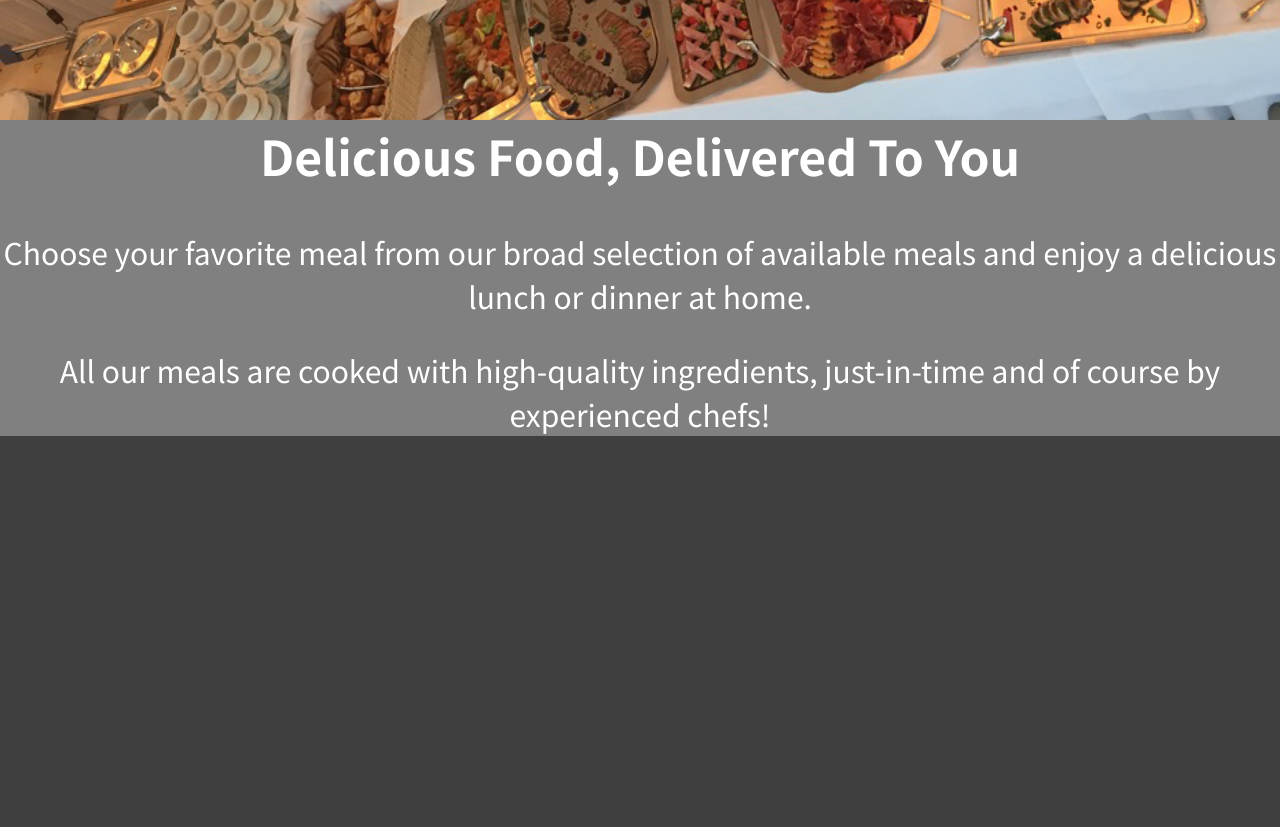
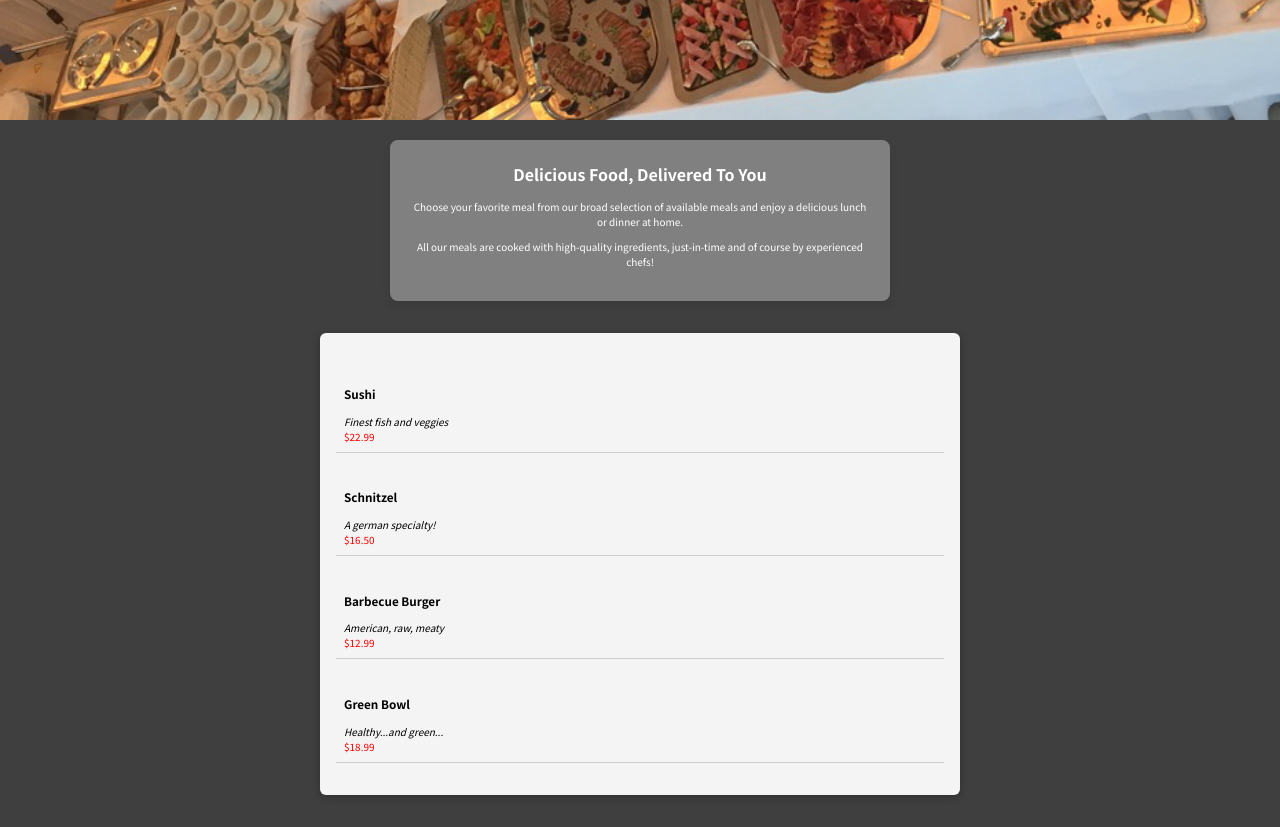
Before and after one commit to jaseelamahar/Restaurant-App, a React (Create React App) app: page / in a window 1280 px wide. Shown: the part 280-1107 px from the top of the page. Before the commit the page ends 800 px from the top, so only its background shows below. Built offline with nearby package versions, Linux system fonts and the light colour scheme.

Commit message:
added MealItem

```diff
--- a/src/App.js
+++ b/src/App.js
@@ -8,7 +8,9 @@
   return (
     <Fragment>
       <Header/>
+      <main>
       <Meals/>
+      </main>
       </Fragment>
   );
 }
--- /dev/null
+++ b/src/components/Meals/AvailableMeals.js
@@ -0,0 +1,61 @@
+import React from 'react'
+import classes from "./AvailableMeals.module.css"
+import Card from "../UI/Card"
+import MealItem from './Meals/MealItem';
+
+
+
+const DUMMY_MEALS = [
+    {
+      id: 'm1',
+      name: 'Sushi',
+      description: 'Finest fish and veggies',
+      price: 22.99,
+    },
+    {
+      id: 'm2',
+      name: 'Schnitzel',
+      description: 'A german specialty!',
+      price: 16.5,
+    },
+    {
+      id: 'm3',
+      name: 'Barbecue Burger',
+      description: 'American, raw, meaty',
+      price: 12.99,
+    },
+    {
+      id: 'm4',
+      name: 'Green Bowl',
+      description: 'Healthy...and green...',
+      price: 18.99,
+    },
+  ];
+
+
+  const  AvailableMeals=()=> {
+    //console.log( DUMMY_MEALS);
+
+    const mealsList = DUMMY_MEALS.map((meal) => (
+        <MealItem
+        key={meal.id}
+        name={meal.name}
+        description={meal.description}
+        price={meal.price}
+        />
+
+    ));
+    console.log( mealsList);
+    return (
+      <section className={classes.meals}>
+        <Card>
+        <ul>
+           {mealsList}
+        </ul>
+        </Card>
+
+      </section>
+    )
+  }
+
+  export default AvailableMeals
--- /dev/null
+++ b/src/components/Meals/AvailableMeals.module.css
@@ -0,0 +1,23 @@
+
+    .meals {
+        max-width: 40rem;
+        width: 90%;
+        margin: 2rem auto;
+        border-radius: 6px;
+        background-color: #f4f4f4;
+        box-shadow: 0 2px 8px rgba(0, 0, 0, 0.26);
+        padding: 1rem;
+    }
+
+.meals ul {
+    list-style: none;
+    margin: 0;
+    padding: 0;
+}
+
+.meals li {
+    margin: 1rem 0;
+    padding: 0.5rem;
+    border-bottom: 1px solid #ccc;
+    font-size: 10px;
+}
--- a/src/components/Meals/Meals.js
+++ b/src/components/Meals/Meals.js
@@ -1,10 +1,12 @@
 import { Fragment } from "react"
 import Mealssummary from "./Mealssummary"
+import AvailableMeals from "./AvailableMeals"
 
 const Meals=()=>{
     return(
         <Fragment>
             <Mealssummary/>
+            <AvailableMeals/>
         </Fragment>
     )
 }
--- /dev/null
+++ b/src/components/Meals/Meals/MealItem.js
@@ -0,0 +1,20 @@
+import React from 'react'
+import classes from "./MealItem.module.css"
+
+const MealItem = (props) => {
+  const price=`$${props.price.toFixed(2)}`
+  return (
+
+      <li className={classes.meal}>
+        <div>
+          <h3>{props.name}</h3>
+          <div className={classes.description}>{props.description}</div>
+          <div className={classes.price}>{price}</div>
+        </div>
+        <div></div>
+      </li>
+
+  )
+}
+
+export default MealItem
--- /dev/null
+++ b/src/components/Meals/Meals/MealItem.module.css
@@ -0,0 +1,12 @@
+
+
+.name{
+    color:black;
+}
+.description{
+    color:black;
+    font-style: italic;
+}
+.price{
+   color: red;
+}
--- a/src/components/Meals/Mealssummary.module.css
+++ b/src/components/Meals/Mealssummary.module.css
@@ -1,10 +1,18 @@
 .summary{
     color: white;
-    font-size: 30px;
+    font-size: 10px;
     text-align: center;
     background-color: grey;
+
+    border: 2px solid grey; /* Specify the border */
+    padding: 20px; /* Add padding for spacing inside the box */
+    max-width: 500px; /* Limit the width of the box */
+    margin :20px auto; /* Center the box horizontally with auto margins */
+    box-sizing: border-box; /* Include padding and border in the element's total width and height */
+    box-shadow: 0 4px 8px rgba(0,0,0,0.1); /* Optional: add a shadow for better visibility */
+    border-radius: 8px; /* Optional: add rounded corners */
 }
 .summary h2 {
-    font-size: 3rem;
+    font-size: 1rem;
     margin-top: 0;
   }
--- /dev/null
+++ b/src/components/UI/Card.js
@@ -0,0 +1,12 @@
+import React from 'react'
+import classes from "./Card.module.css"
+
+const Card = (props) => {
+  return (
+    <div className={classes.card}>
+      {props.children}
+    </div>
+  )
+}
+
+export default Card
```
Also changed, not shown: src/components/UI/Card.module.css (added).
